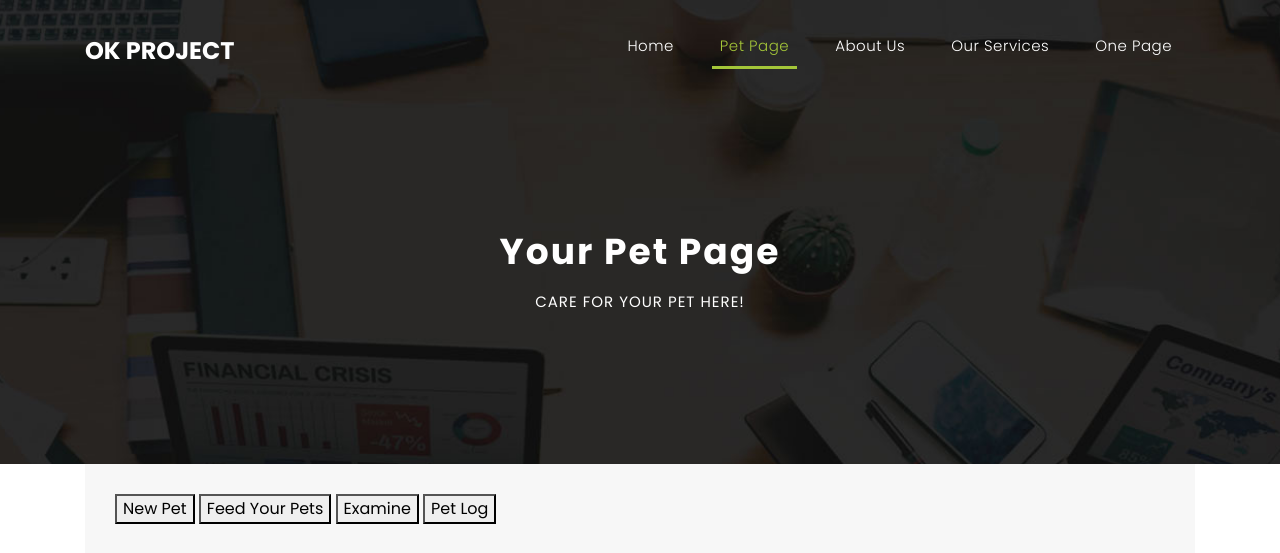
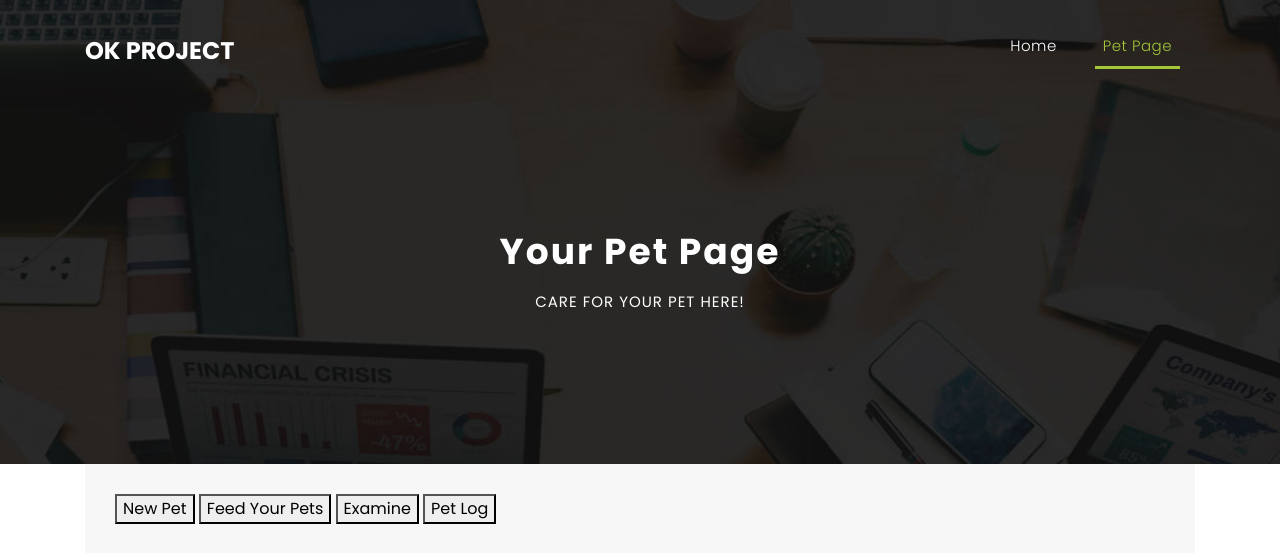
Before and after one commit to Vistuvis/okproject, a PHP site: page /pet_page.html in a window 1280 px wide. Shown: the top 553 px of the page. Run offline with PHP 8.4, Linux system fonts and the light colour scheme.

Commit message:
commit on 'petpage'

```diff
--- a/pet_page.html
+++ b/pet_page.html
@@ -55,15 +55,6 @@
             <li class="nav-item active">
               <a class="nav-link" href="pet_page.html">Pet Page</a>
             </li>
-            <li class="nav-item">
-              <a class="nav-link" href="about.html">About Us</a>
-            </li>
-            <li class="nav-item">
-              <a class="nav-link" href="services.html">Our Services</a>
-            </li>
-            <li class="nav-item">
-              <a class="nav-link" href="one-page.html">One Page</a>
-            </li>
           </ul>
         </div>
       </div>
--- a/register.php
+++ b/register.php
@@ -22,7 +22,9 @@ $sql = "INSERT INTO Members VALUES (NULL, '".$fname."', '".$lname."', '".$email.
 if (mysqli_query($mysqli, $sql))
 {
 	echo "Your account was created";
+	echo "<a href=\"index.html\">Go Home</a>";
 } else {
 	echo "Account creation failed.";
+	echo "<a href=\"index.html\">Go Home</a>";
 }
 ?>
```
